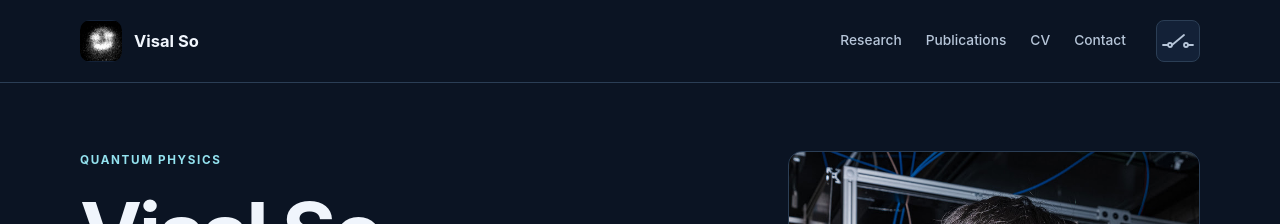
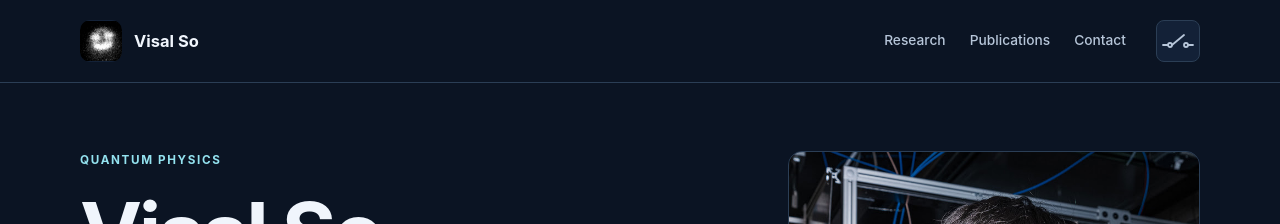
Before and after one commit to visalso/visalso.github.io, a Jekyll site: the page built from index.html, in a window 1280 px wide. Shown: the top 224 px of the page. Built offline with Jekyll 4.4.1, drawn with Linux system fonts in a browser that asks for light colours.

```diff
--- a/_config.yml
+++ b/_config.yml
@@ -20,9 +20,6 @@ navigation:
   - title: Publications
     url: /publications/
     id: publications
-  - title: CV
-    url: /CV/
-    id: cv
   - title: Contact
     url: /#contact
     id: contact
```
